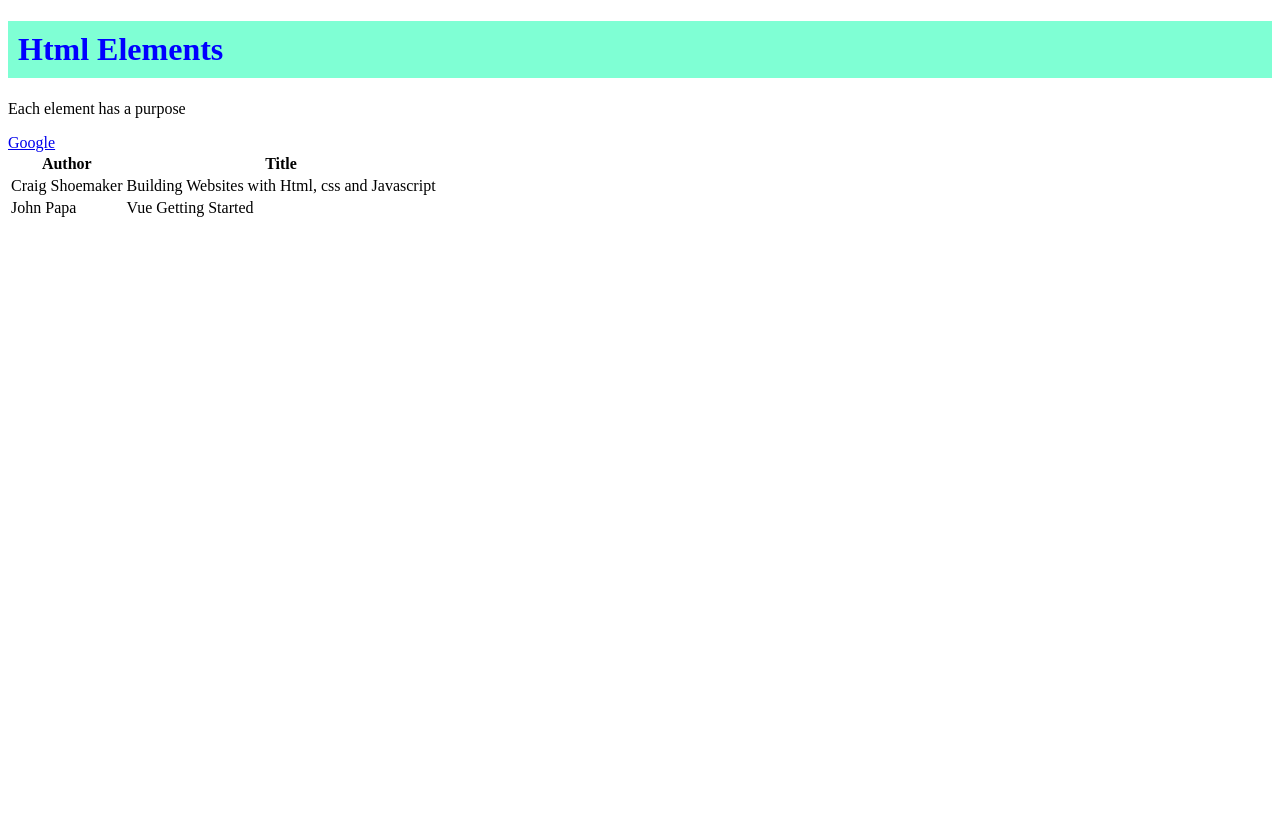
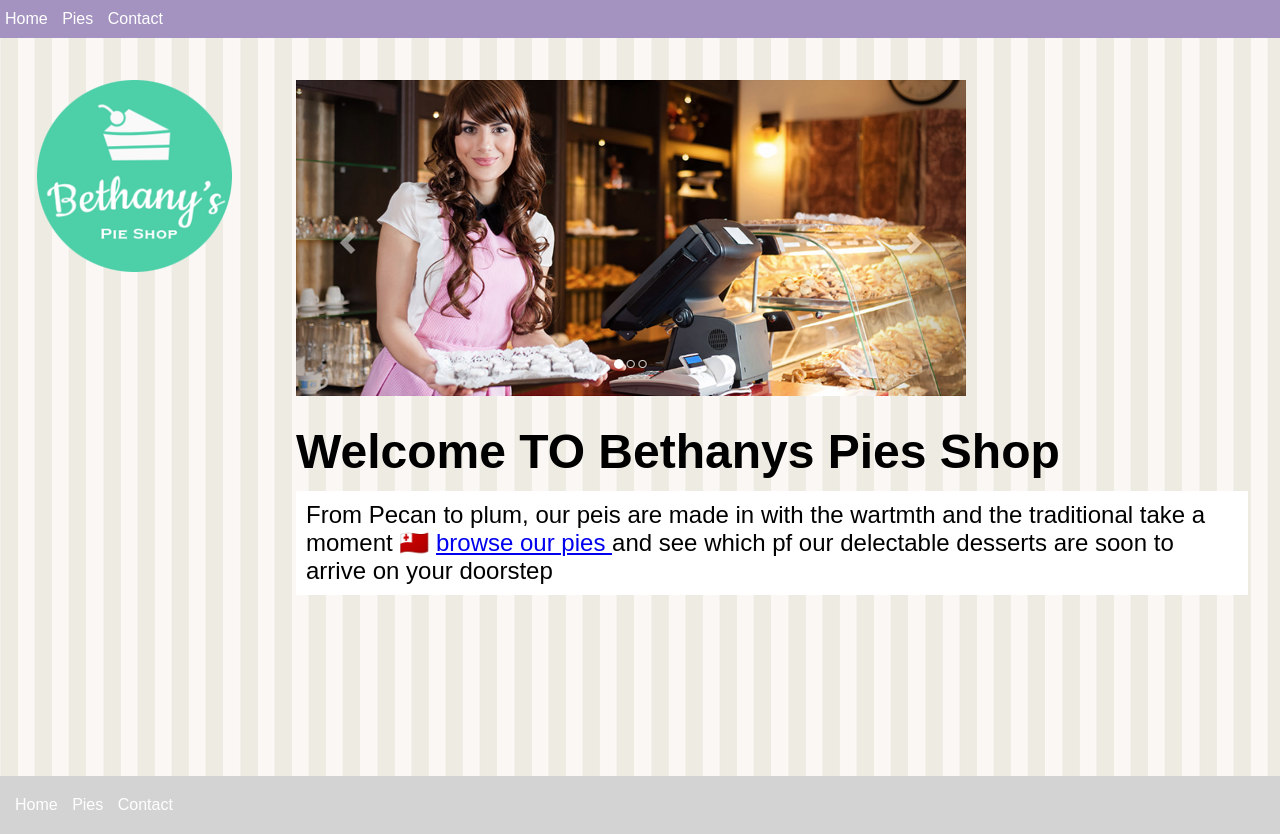
Before and after one commit to ivanepou22/BuildingWebsiteWithHtmlCssJavascript, a plain HTML site: page index.html in a window 1280 px wide. Before the commit the page ends 800 px from the top, so only its background shows below. Drawn offline with Linux system fonts and the light colour scheme.

Commit message:
Add html and css

```diff
--- a/index.html
+++ b/index.html
@@ -1,39 +1,59 @@
+
 <!DOCTYPE html>
 <html lang="en">
 <head>
     <meta charset="UTF-8">
     <meta http-equiv="X-UA-Compatible" content="IE=edge">
     <meta name="viewport" content="width=device-width, initial-scale=1.0">
-    <title>Document</title>
+    <title>Bethanys Pies Shop</title>
+    <link rel="stylesheet" href="site.css" type="text/css">
+    <style>
+        h1{
+            font-size: 3em;
+            margin-top: 0.5em;
+        }
+        .banner{
+            max-width: 100%;
+        }
+        .sub-title {
+            background-color: white;
+            font-size: 1.5em;
+            padding: 10px;
+        }
+    </style>
 </head>
-<style>
-    h1{
-        background-color: aquamarine;
-        padding: 10px;
-        color: blue ;
-    }
-</style>
 <body>
-    <h1>Html Elements</h1>
-    <p>Each element has a purpose</p>
-    <a href="wwww.google.com">Google</a>
-    <table>
-        <thead>
-            <tr>
-                <th>Author</th>
-                <th>Title</th>
-            </tr>
-        </thead>
-        <tbody>
-            <tr>
-                <td>Craig Shoemaker</td>
-                <td>Building Websites with Html, css and Javascript</td>
-            </tr>
-            <tr>
-                <td>John Papa</td>
-                <td>Vue Getting Started</td>
-            </tr>
-        </tbody>
-    </table>
+<header>
+    <nav>
+        <ul>
+            <li><a href="/">Home</a></li>
+            <li><a href="/pies.html">Pies</a></li>
+            <li><a href="/contact.html">Contact</a></li>
+        </ul>
+    </nav>
+</header>
+<main>
+<aside><img src="/images/logo.png" alt="Bethanys Pie Shop"></aside>
+<article>
+    <img src="/images/banner.png" class="banner" alt="Bethanys Pie Shop">
+    <h1>Welcome TO Bethanys Pies Shop</h1>
+    <p class="sub-title">
+        From Pecan to plum, our peis are made in with
+        the wartmth and the traditional take a moment 🇹🇴
+        <a href="/pies.html">browse our pies </a>
+        and see which pf our delectable desserts are
+        soon to arrive on your doorstep
+    </p>
+</article>
+</main>
+<footer>
+    <nav>
+        <ul>
+            <li><a href="/">Home</a></li>
+            <li><a href="/pies.html">Pies</a></li>
+            <li><a href="/contact.html">Contact</a></li>
+        </ul>
+    </nav>
+</footer>
 </body>
 </html>
--- a/site.css
+++ b/site.css
@@ -0,0 +1,116 @@
+*{
+    margin: 0;
+}
+
+body, html {
+    height: 100%;
+}
+
+body{
+    font-family: Arial, Helvetica, sans-serif;
+    background-color: lightgray;
+}
+p {
+    margin: 0.5em 0 0.5em 0;
+}
+
+header {
+    display: block;
+    position: fixed;
+    top: 0;
+    left: 0;
+    width: 100%;
+    background-color: #a493c0;
+}
+nav a:visited,
+nav a:link {
+    color: white;
+    text-decoration: none;
+}
+
+
+
+nav > ul {
+    display: inline;
+    padding: 0;
+}
+
+nav > ul > li {
+    display: inline-block;
+    list-style: none;
+    margin: 10px 5px 10px 5px;
+}
+
+main {
+    display: block;
+    background-image: url("/images/background.png");
+    padding-top: 3em;
+    padding-bottom: 3em;
+    min-height: 85%;
+}
+
+footer{
+    padding: 10px;
+}
+aside, article {
+    padding: 2em;
+}
+
+aside {
+    text-align: center;
+}
+
+article {
+    width: 75%;
+}
+.columns{
+    display: flex;
+}
+
+@media only screen and (min-width: 768px) {
+ main {
+     display: flex;
+ }
+
+ aside {
+     margin-left: 5px;
+ }
+ .columns-descktop {
+     display: flex;
+ }
+}
+
+/* Pies */
+.pie{
+    width: 200px;
+    padding: 10px;
+    margin: 10px;
+    background-color: white;
+    border: solid 1px #ccc;
+}
+.pie img {
+    width: 100%;
+}
+
+.pie .title {
+    font-weight: bold;
+}
+
+.pie .columns {
+    width: 100%;
+}
+.pie .price {
+    text-align: right;
+}
+
+.pie .columns div {
+    width: 50%;
+}
+
+.pie button {
+    background-color: #f6aeae;
+    padding: 10px;
+    border: solid 1px #f6aeae;
+    border-radius: 3px;
+    color: #fff;
+}
```
Also changed, not shown: contact.html (+44 -0 lines), pies.html (+60 -0 lines).
